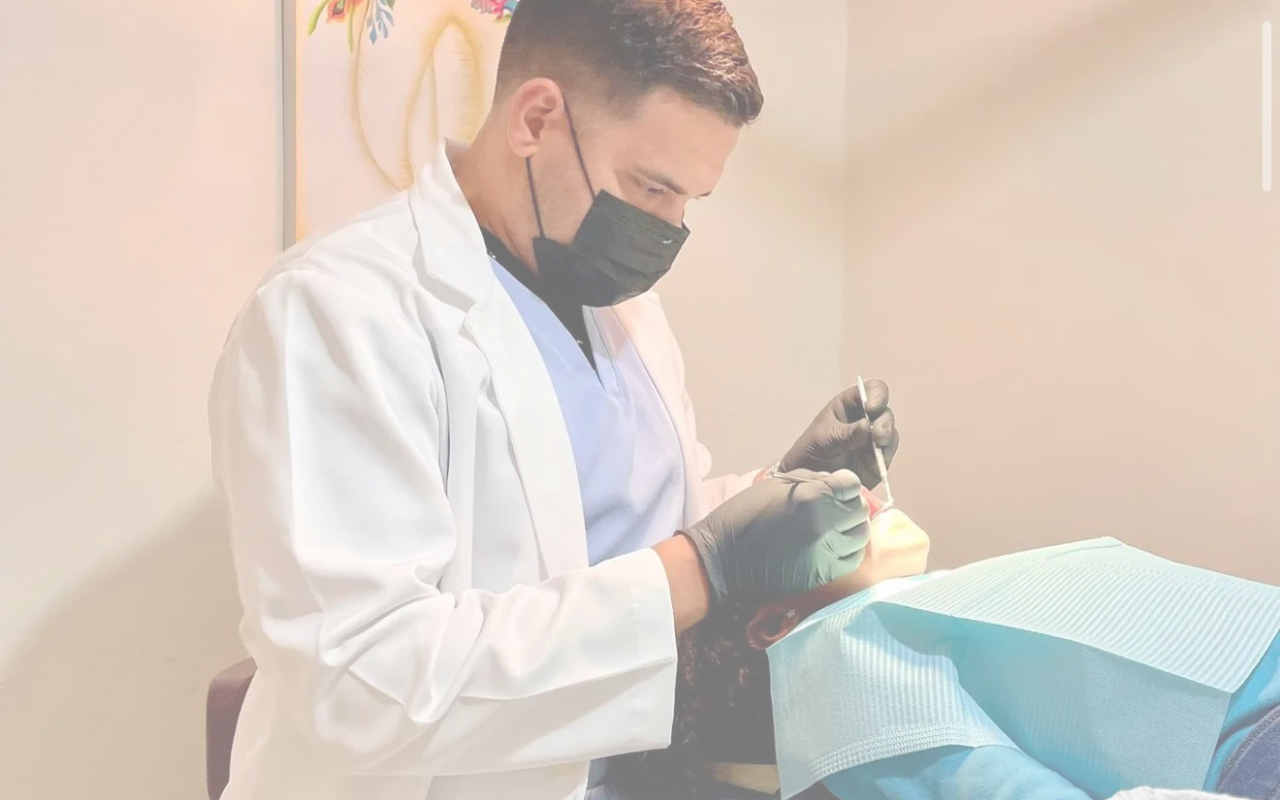
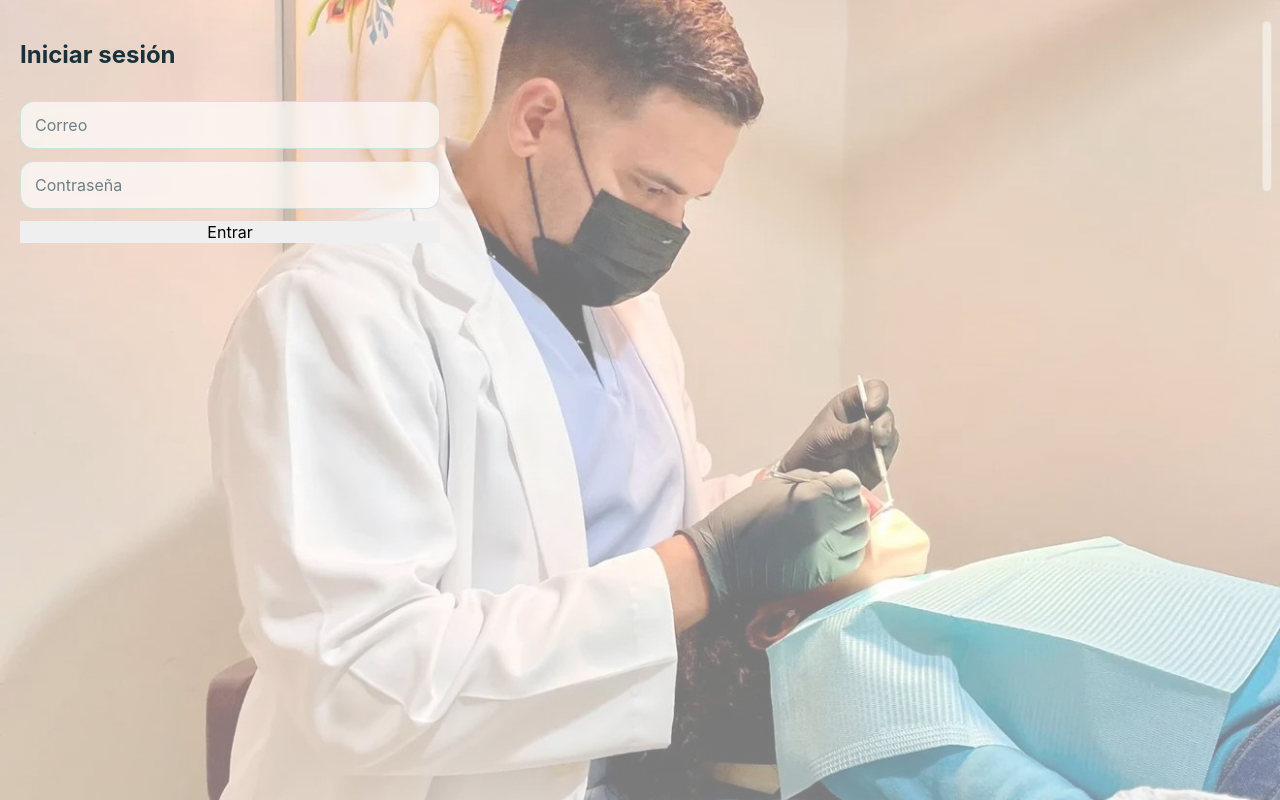
Before and after one commit to alexisrrh/consultorio-odontologico, a React (Vite) app: page /login in a window 1280 px wide. Before the commit this address had no page. Built offline with nearby package versions, Linux system fonts and the light colour scheme.

Commit message:
solucion de errores de la citas

```diff
--- a/src/App.jsx
+++ b/src/App.jsx
@@ -3,8 +3,7 @@ import { AuthProvider } from "./context/AuthContext";
 import ProtectedRoute from "./rutas/ProtectedRoute";
 
 import Home from "./paginas/Home";
-import LoginCliente from "./paginas/LoginCliente";
-import LoginMedico from "./paginas/LoginMedico";
+import Login from "./paginas/Login";
 import RegistroCliente from "./paginas/RegistroCliente";
 import AgendarCita from "./paginas/AgendarCita";
 import Miscitas from "./paginas/Miscitas";
@@ -21,60 +20,41 @@ function App() {
       <BrowserRouter>
         <Routes>
           <Route path="/" element={<Home />} />
-          <Route path="/login-cliente" element={<LoginCliente />} />
-          <Route path="/login-medico" element={<LoginMedico />} />
+          <Route path="/login" element={<Login />} />
           <Route path="/registro-cliente" element={<RegistroCliente />} />
 
-          <Route
-            path="/agendar-cita"
-            element={
-              <ProtectedRoute allowedRoles={["cliente"]}>
+          <Route path="/agendar-cita" element={<ProtectedRoute allowedRoles={["cliente"]}>
                 <AgendarCita />
               </ProtectedRoute>
             }
           />
 
-          <Route
-            path="/mis-citas"
-            element={
-              <ProtectedRoute allowedRoles={["cliente"]}>
+          <Route path="/mis-citas" element={<ProtectedRoute allowedRoles={["cliente"]}>
                 <Miscitas />
               </ProtectedRoute>
             }
           />
 
           <Route
-            path="/dashboard-medico"
-            element={
-              <ProtectedRoute allowedRoles={["medico"]}>
+            path="/dashboard-medico" element={<ProtectedRoute allowedRoles={["medico"]}>
                 <DashboardMedico />
               </ProtectedRoute>
             }
           />
 
-          <Route
-            path="/citas-medico"
-            element={
-              <ProtectedRoute allowedRoles={["medico"]}>
-                <CitasMedico />
+          <Route path="/citas-medico" element={ <ProtectedRoute allowedRoles={["medico"]}>
+            <CitasMedico />
               </ProtectedRoute>
             }
           />
 
-          <Route
-            path="/paciente/:id"
-            element={
-              <ProtectedRoute allowedRoles={["medico"]}>
-                <PacienteDetalles />
+          <Route path="/paciente/:id"element={<ProtectedRoute allowedRoles={["medico"]}>
+            <PacienteDetalles />
               </ProtectedRoute>
             }
           />
 
-          <Route
-            path="/panel-clinico"
-            element={
-              <ProtectedRoute allowedRoles={["medico"]}>
-                <PanelClinico />
+          <Route path="/panel-clinico"element={  <ProtectedRoute allowedRoles={["medico"]}> <PanelClinico />
               </ProtectedRoute>
             }
           />
--- a/src/paginas/Home.jsx
+++ b/src/paginas/Home.jsx
@@ -65,7 +65,7 @@ function Home() {
           {!usuario ? (
             <>
               <button
-                onClick={() => navigate("/login-cliente")}
+                onClick={() => navigate("/login")}
                 className="btn-secundario"
               >
                 Iniciar sesión
--- /dev/null
+++ b/src/paginas/Login.jsx
@@ -0,0 +1,84 @@
+import { useState } from "react";
+import { useNavigate } from "react-router-dom";
+import { loginUsuario } from "../servicios/auth";
+import { supabase } from "../servicios/supabase";
+
+function Login() {
+  const navigate = useNavigate();
+  const [email, setEmail] = useState("");
+  const [password, setPassword] = useState("");
+  const [cargando, setCargando] = useState(false);
+
+  const handleLogin = async (e) => {
+    e.preventDefault();
+
+    try {
+      setCargando(true);
+
+      await loginUsuario({ email, password });
+
+      const {
+        data: { user },
+      } = await supabase.auth.getUser();
+
+      if (!user) {
+        throw new Error("No se pudo obtener el usuario autenticado");
+      }
+
+      const { data: perfil, error } = await supabase
+        .from("profiles")
+        .select("*")
+        .eq("id", user.id)
+        .single();
+
+      if (error) throw error;
+
+      if (perfil?.rol === "medico") {
+        navigate("/dashboard-medico");
+        return;
+      }
+
+      navigate("/");
+    } catch (error) {
+      console.error("Error iniciando sesión:", error);
+      alert(error.message || "No se pudo iniciar sesión");
+    } finally {
+      setCargando(false);
+    }
+  };
+
+  return (
+    <div style={{ padding: "20px" }}>
+      <form
+        onSubmit={handleLogin}
+        style={{
+          display: "grid",
+          gap: "12px",
+          maxWidth: "420px",
+        }}
+      >
+        <h2>Iniciar sesión</h2>
+
+        <input
+          type="email"
+          placeholder="Correo"
+          value={email}
+          onChange={(e) => setEmail(e.target.value)}
+        />
+
+        <input
+          type="password"
+          placeholder="Contraseña"
+          value={password}
+          onChange={(e) => setPassword(e.target.value)}
+        />
+
+        <button type="submit" disabled={cargando}>
+          {cargando ? "Entrando..." : "Entrar"}
+        </button>
+      </form>
+    </div>
+  );
+}
+
+export default Login;
--- a/src/paginas/Miscitas.jsx
+++ b/src/paginas/Miscitas.jsx
@@ -16,7 +16,12 @@ function Miscitas() {
       if (!usuario) return;
 
       try {
+        console.log("CLIENTE LOGUEADO:", usuario.id);
+
         const data = await obtenerMisCitas(usuario.id);
+
+        console.log("MIS CITAS:", data);
+
         setCitas(data);
       } catch (error) {
         console.error("Error cargando mis citas:", error);
@@ -63,7 +68,9 @@ function Miscitas() {
 
         <div style={{ display: "flex", gap: "10px", flexWrap: "wrap" }}>
           <button onClick={() => navigate("/")}>Inicio</button>
-          <button onClick={() => navigate("/agendar-cita")}>Agendar cita</button>
+          <button onClick={() => navigate("/agendar-cita")}>
+            Agendar cita
+          </button>
           <button onClick={handleLogout}>Cerrar sesión</button>
         </div>
       </div>
@@ -79,13 +86,14 @@ function Miscitas() {
                 border: "1px solid #d1d5db",
                 borderRadius: "14px",
                 padding: "16px",
-                background: "rgba(255,255,255,0.84)",
+                background: "rgba(255,255,255,0.9)",
               }}
             >
               <p><strong>Fecha:</strong> {cita.fecha}</p>
               <p><strong>Hora:</strong> {cita.hora}</p>
               <p><strong>Motivo:</strong> {cita.motivo || "Sin motivo"}</p>
               <p><strong>Estado:</strong> {cita.estado}</p>
+
               {cita.paciente?.nombre && (
                 <p><strong>Paciente:</strong> {cita.paciente.nombre}</p>
               )}
--- a/src/servicios/citas.js
+++ b/src/servicios/citas.js
@@ -7,7 +7,7 @@ function horaPermitida(hora) {
   const totalMinutos = horas * 60 + minutos;
 
   const inicioManana = 8 * 60;
-  const finManana = 13 * 60;
+  const finManana = 12 * 60;
   const inicioTarde = 14 * 60;
   const finTarde = 17 * 60;
 
```
